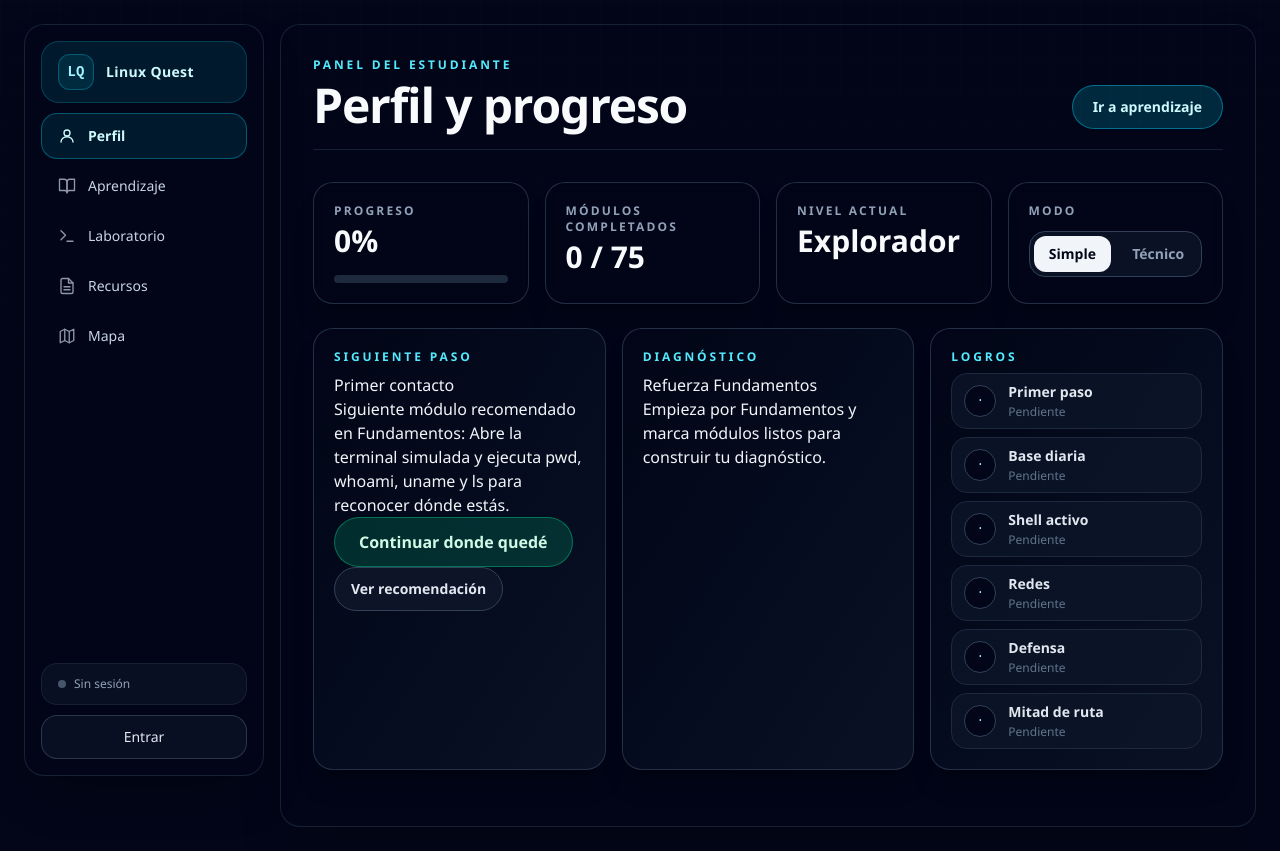
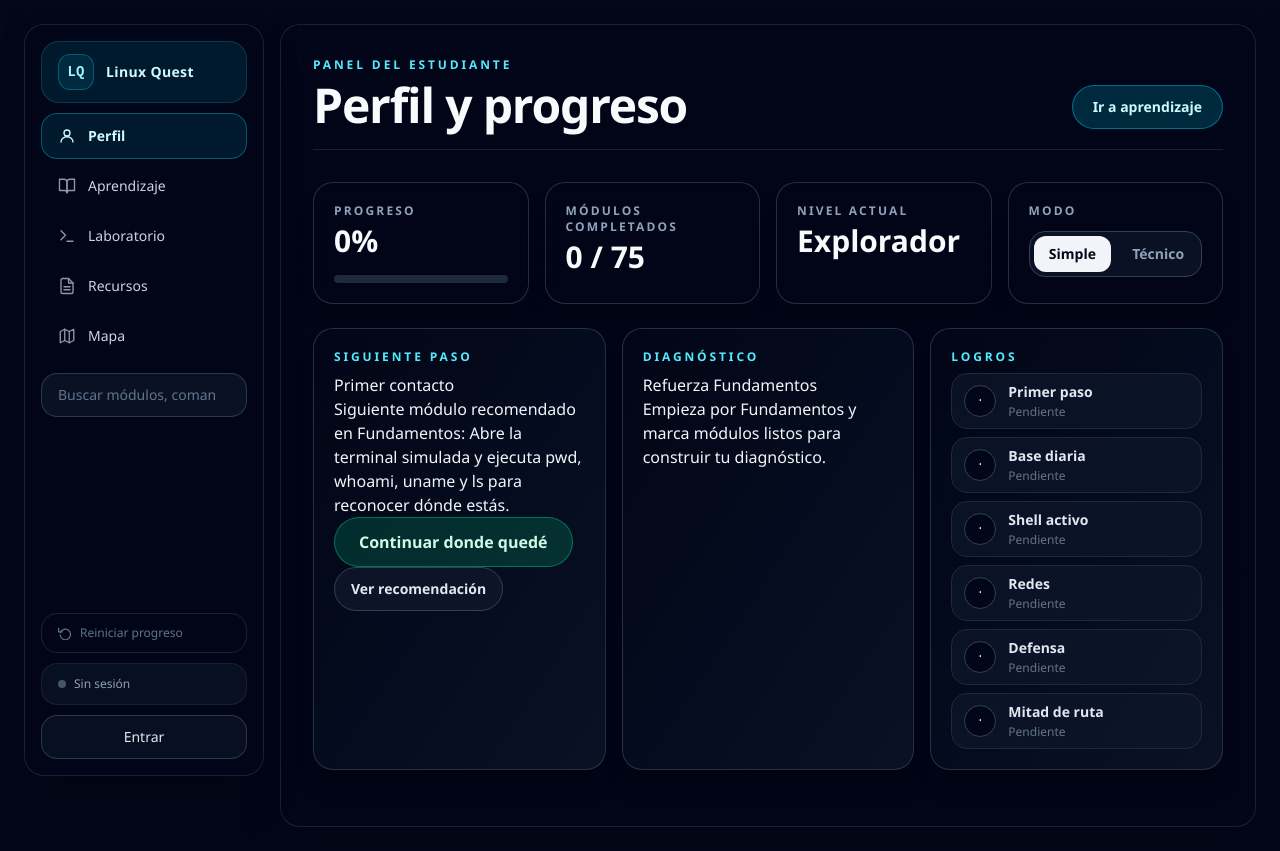
Before and after one commit to sagdev3/aprendelinux, a Next.js app: page / in a window 1280 px wide. Built offline with nearby package versions, Linux system fonts and the light colour scheme; no server answers.

Commit message:
ux: add global search and reset button to desktop sidebar

```diff
--- a/app/globals.css
+++ b/app/globals.css
@@ -201,6 +201,40 @@
            focus-visible:outline focus-visible:outline-2 focus-visible:outline-offset-2 focus-visible:outline-rose-400;
     min-height: 44px;
   }
+
+  /* ── Buscador en sidebar desktop ─────────────────────────────────────────── */
+  .sidenav-search {
+    @apply relative mt-1;
+  }
+
+  .sidenav-search input {
+    @apply w-full rounded-2xl border border-slate-700/80 bg-slate-900/70 px-4 py-2.5
+           text-sm text-slate-100 outline-none placeholder:text-slate-500
+           transition-colors duration-150
+           focus:border-cyan-400/60 focus:ring-2 focus:ring-cyan-400/20;
+    min-height: 44px;
+  }
+
+  .sidenav-search-results {
+    @apply absolute left-0 top-[calc(100%+0.4rem)] z-50 hidden w-full max-h-80
+           overflow-auto rounded-2xl border border-slate-700 bg-slate-950/98 p-1.5
+           shadow-2xl shadow-black/50;
+  }
+
+  .sidenav-search-results.active {
+    @apply grid gap-1;
+  }
+
+  /* ── Botón reiniciar progreso en sidebar ─────────────────────────────────── */
+  .sidenav-reset {
+    @apply flex w-full items-center gap-2 rounded-2xl border border-slate-700/50
+           bg-transparent px-4 py-2.5 text-xs font-medium text-slate-500
+           transition-all duration-150
+           hover:border-rose-500/30 hover:bg-rose-500/8 hover:text-rose-400
+           focus-visible:outline focus-visible:outline-2 focus-visible:outline-offset-2 focus-visible:outline-rose-400;
+    min-height: 40px;
+  }
+
 
   /* ── Buscador global ────────────────────────────────────────────────────── */
   .global-search {
--- a/app/page.jsx
+++ b/app/page.jsx
@@ -452,8 +452,32 @@ export default async function Home() {
             </button>
           </nav>
 
+          {/* Buscador global — sidebar desktop */}
+          <div className="sidenav-search">
+            <input
+              id="globalSearchSide"
+              type="search"
+              placeholder="Buscar módulos, comandos…"
+              autoComplete="off"
+              spellCheck={false}
+            />
+            <div id="globalSearchResultsSide" className="sidenav-search-results" aria-live="polite" />
+          </div>
+
           {/* Espaciador */}
           <div className="mt-auto" />
+
+          {/* Botón reiniciar progreso — sidebar desktop */}
+          <button
+            className="sidenav-reset"
+            id="resetProgressSide"
+            type="button"
+            title="Reiniciar progreso"
+            aria-label="Reiniciar progreso"
+          >
+            <svg width="14" height="14" viewBox="0 0 24 24" fill="none" stroke="currentColor" strokeWidth="2" strokeLinecap="round" strokeLinejoin="round" aria-hidden="true"><polyline points="1 4 1 10 7 10"/><path d="M3.51 15a9 9 0 1 0 .49-3.5"/></svg>
+            Reiniciar progreso
+          </button>
 
           {/* Indicador de sesión en sidebar */}
           <div className="sidenav-session">
--- a/public/legacy-script.js
+++ b/public/legacy-script.js
@@ -2579,6 +2579,39 @@ $("#resetProgress").addEventListener("click", () => {
   renderLesson();
 });
 
+// Sidebar desktop — buscador global
+const _globalSearchSide = $("#globalSearchSide");
+const _globalSearchResultsSide = $("#globalSearchResultsSide");
+if (_globalSearchSide && _globalSearchResultsSide) {
+  _globalSearchSide.addEventListener("input", (event) => {
+    const query = event.target.value;
+    const rows = globalSearchRows(query);
+    _globalSearchResultsSide.classList.toggle("active", rows.length > 0);
+    _globalSearchResultsSide.innerHTML = rows.map((row) => `
+      <button class="global-result" type="button" data-global-action="${escapeHtml(row.action)}">
+        <strong>${escapeHtml(row.title)}</strong>
+        <span>${escapeHtml(row.type)} · ${escapeHtml(row.detail)}</span>
+      </button>
+    `).join("");
+  });
+  document.addEventListener("click", (e) => {
+    if (!_globalSearchSide.contains(e.target) && !_globalSearchResultsSide.contains(e.target)) {
+      _globalSearchResultsSide.classList.remove("active");
+      _globalSearchResultsSide.innerHTML = "";
+    }
+  });
+}
+
+// Sidebar desktop — reiniciar progreso
+const _resetProgressSide = $("#resetProgressSide");
+if (_resetProgressSide) {
+  _resetProgressSide.addEventListener("click", () => {
+    state.done.clear();
+    state.active = 0;
+    renderLesson();
+  });
+}
+
 document.querySelectorAll("[data-mode]").forEach((button) => {
   button.classList.toggle("active", button.dataset.mode === state.mode);
 });
```
